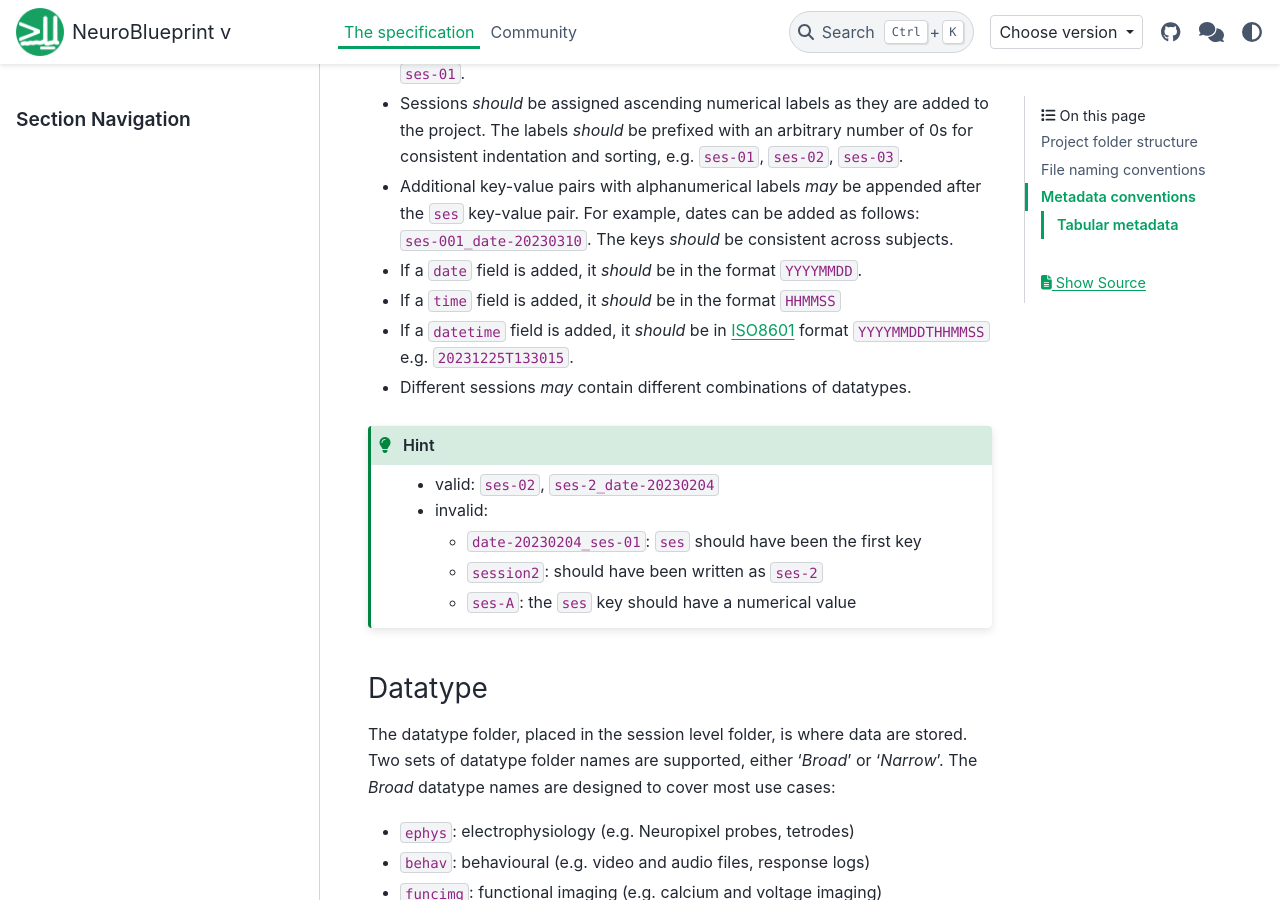
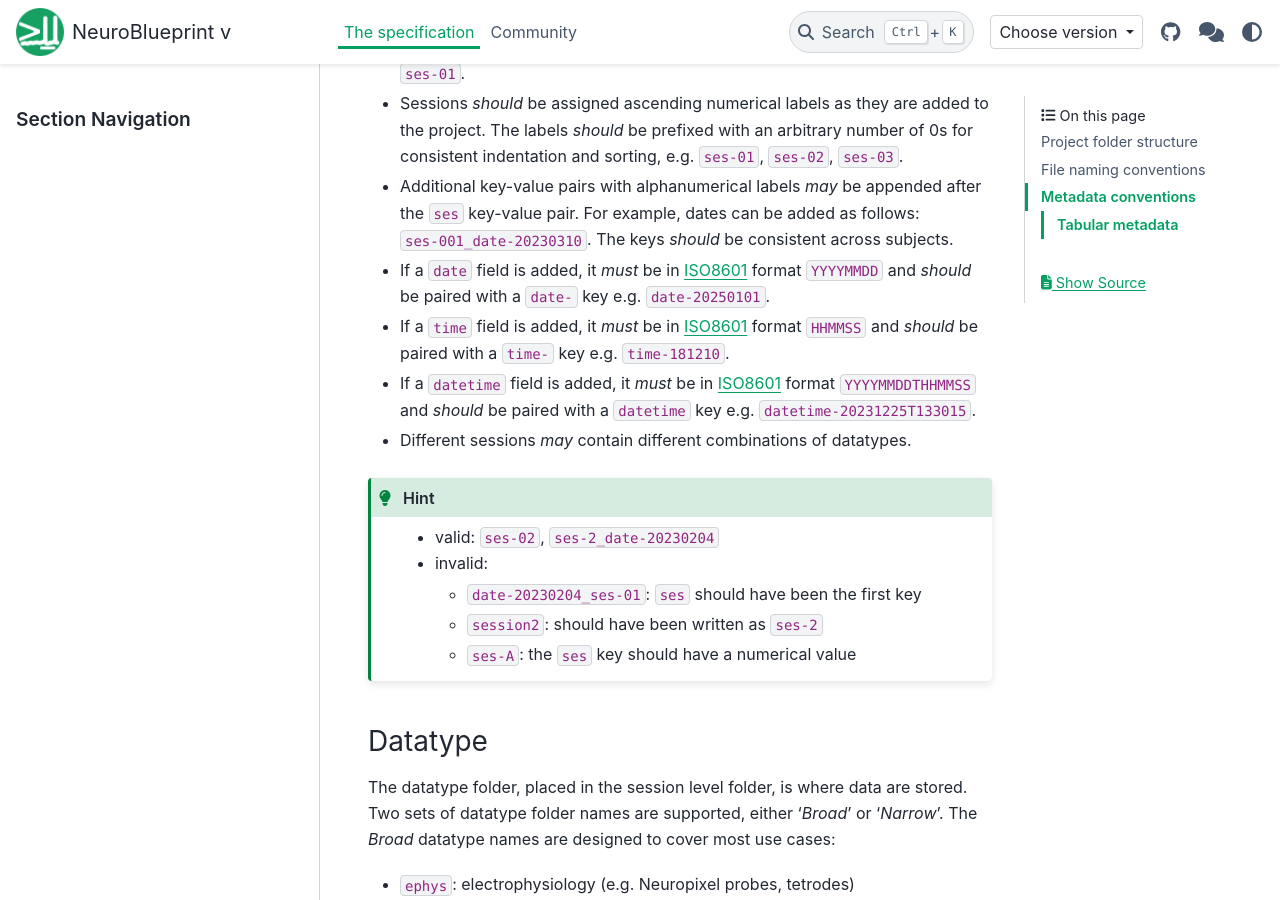
Before and after one commit to neuroinformatics-unit/NeuroBlueprint, a Sphinx documentation site: the page built from docs/source/specification.md, in a window 1280 px wide and 900 px high, scrolled down 2483 px. Built offline with Sphinx 7.4.7 and the PyData theme 0.15.4, drawn with Linux system fonts in a browser that asks for light colours; the version number could not be read and is left out.

Commit message:
Extend datetime requirements.

```diff
--- a/docs/source/specification.md
+++ b/docs/source/specification.md
@@ -57,9 +57,9 @@
 * Session-level folders *must* be prefixed with a key-value pair that is unique for each session. The key *must* be `ses` and the value *must* be numerical, e.g. `ses-01`.
 * Sessions *should* be assigned ascending numerical labels as they are added to the project. The labels *should* be prefixed with an arbitrary number of 0s for consistent indentation and sorting, e.g. `ses-01`, `ses-02`, `ses-03`.
 * Additional key-value pairs with alphanumerical labels *may* be appended after the `ses` key-value pair. For example, dates can be added as follows: `ses-001_date-20230310`. The keys *should* be consistent across subjects.
-* If a `date` field is added, it *should* be in the format `YYYYMMDD`.
-* If a `time` field is added, it *should* be in the format `HHMMSS`
-* If a `datetime` field is added, it *should* be in [ISO8601](https://en.wikipedia.org/wiki/ISO_8601) format `YYYYMMDDTHHMMSS` e.g. `20231225T133015`.
+* If a `date` field is added, it *must* be in [ISO8601](https://en.wikipedia.org/wiki/ISO_8601) format `YYYYMMDD` and *should* be paired with a `date-` key e.g. `date-20250101`.
+* If a `time` field is added, it *must* be in [ISO8601](https://en.wikipedia.org/wiki/ISO_8601) format `HHMMSS` and *should* be paired with a `time-` key e.g. `time-181210`.
+* If a `datetime` field is added, it *must* be in [ISO8601](https://en.wikipedia.org/wiki/ISO_8601) format `YYYYMMDDTHHMMSS` and *should* be paired with a `datetime` key e.g. `datetime-20231225T133015`.
 * Different sessions *may* contain different combinations of datatypes.
 
 :::{hint}
```
